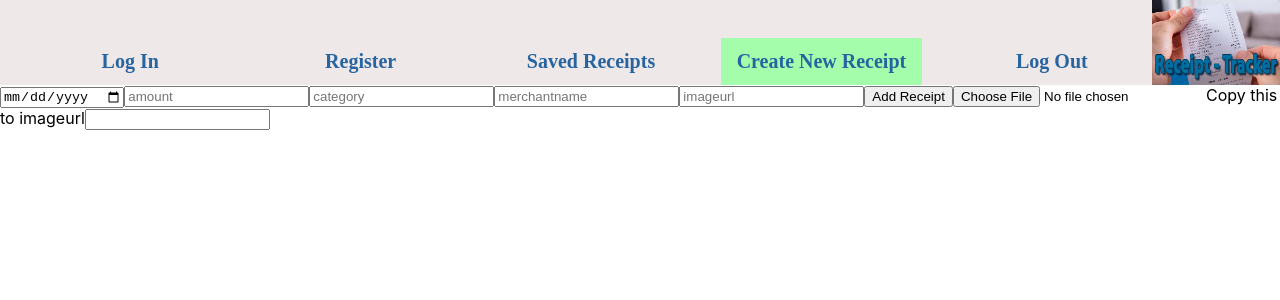
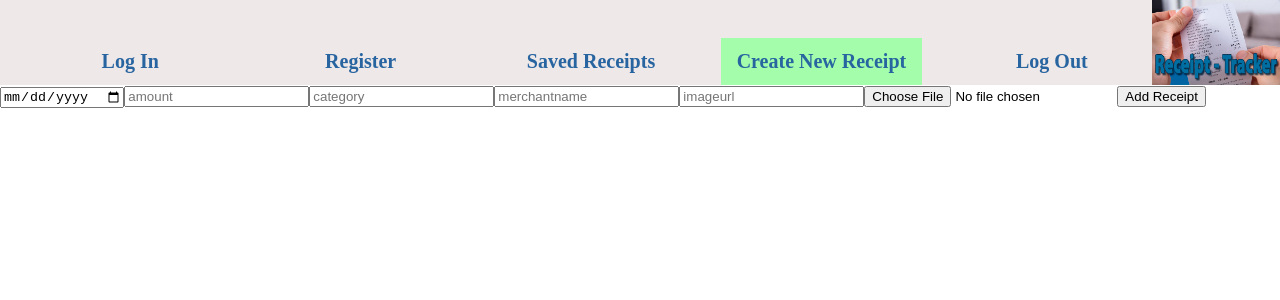
Before and after one commit to BW-Receipt-Tracker/front-end, a React (Create React App) app: page /create-receipt in a window 1280 px wide. Shown: the top 300 px of the page. Built offline with nearby package versions, Linux system fonts and the light colour scheme; sample sign-in values are in the browser's storage.

Commit message:
better functionality on image upload

```diff
--- a/src/components/CreateReceipt.js
+++ b/src/components/CreateReceipt.js
@@ -41,7 +41,7 @@ const CreateReceipt = () => {
             .post('https://api.cloudinary.com/v1_1/dwxkvhdoj/image/upload', data)
             .then(res => {
                 console.log(res)
-                setImage(res.data.secure_url)
+                setReceiptInfo({...receipt, imageurl: res.data.secure_url})
                 console.log(receiptInfo)
             })
             .catch(err => console.log(err))
@@ -89,7 +89,7 @@ const CreateReceipt = () => {
                     value={receiptInfo.imageurl}
                     onChange={handleChanges}
                 />
-                <button>Add Receipt</button>
+
                 <input
                     name="file"
                     type="file"
@@ -98,13 +98,7 @@ const CreateReceipt = () => {
                     data-form-data="{ 'transformation': {'crop':'limit','tags':'samples','width':3000,'height':2000}}"
                     onChange={uploadImage}
                 />
-                <label>Copy this to imageurl
-                <input
-                    type='text'
-                    name='url'
-                    value={image}
-                />
-                </label>
+                <button>Add Receipt</button>
             </form>
         </div>
     )
```
